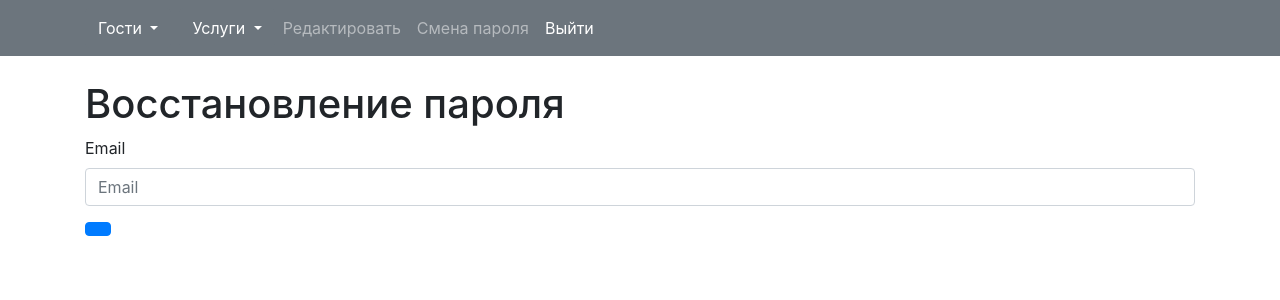
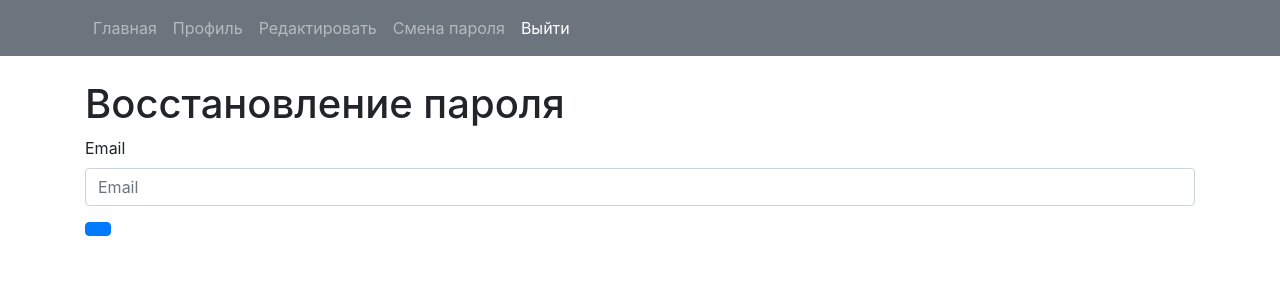
Before and after one commit to jomagsm/final_exam_attractor_python_6, a Django app: page /password-reset/ in a window 1280 px wide. Shown: the top 300 px of the page. Run offline with Django 3.2, Linux system fonts and the light colour scheme; the visitor is signed in with stand-in values (Sample User, id 1); some libraries are stand-ins or nearby versions.

Commit message:
Добавил ссылки на главную страницу и на профиль

```diff
--- a/source/webapp/templates/base.html
+++ b/source/webapp/templates/base.html
@@ -22,33 +22,9 @@
         </button>
         <div class="collapse navbar-collapse" id="navbarNav">
             <ul class="navbar-nav mr-auto">
-
+                    <li class="nav-item"><a class="nav-link" href="{% url 'accounts:index'%}">Главная</a>
                 {% if request.user.is_authenticated %}
-                    <div class="btn-group">
-                    <button type="button" class="btn btn-secondary dropdown-toggle" data-toggle="dropdown"
-                            aria-haspopup="true" aria-expanded="false">
-                        Гости
-                    </button>
-                    <div class="dropdown-menu">
-                    {#                            {% if perms.hostelguests.can_add_guest %}#}
-                    {#                                <a class="dropdown-item" href="{% url 'hostelguests:guest_create' %}">#}
-                    {#                                    {% trans 'Добавить гостя' %}</a>#}
-                {% endif %}
-                </div>
-                </div>
-                <div class="btn-group ml-2">
-                    <button type="button" class="btn btn-secondary dropdown-toggle" data-toggle="dropdown"
-                            aria-haspopup="true" aria-expanded="false">
-                        Услуги
-                    </button>
-                    <div class="dropdown-menu">
-                        {#                            {% if perms.serviceexecutors.can_add_serviceexecutor %}#}
-                        {#                                <a class="dropdown-item" href="{% url 'serviceexecutors:serviceexecutor_create' %}">#}
-                        {#                                    {% trans 'Добавить поставщика' %}</a>#}
-                        {#                            {% endif %}#}
-                    </div>
-                </div>
-                {% if request.user.is_authenticated %}
+                        <li class="nav-item"><a class="nav-link" href="{% url 'accounts:detail' request.user.pk %}">Профиль</a>
                         <li class="nav-item"><a class="nav-link" href="{% url 'accounts:change' request.user.pk %}">Редактировать</a>
                         </li>
                         <li class="nav-item"><a class="nav-link" href="{% url "accounts:password_change" %}">Смена
```
